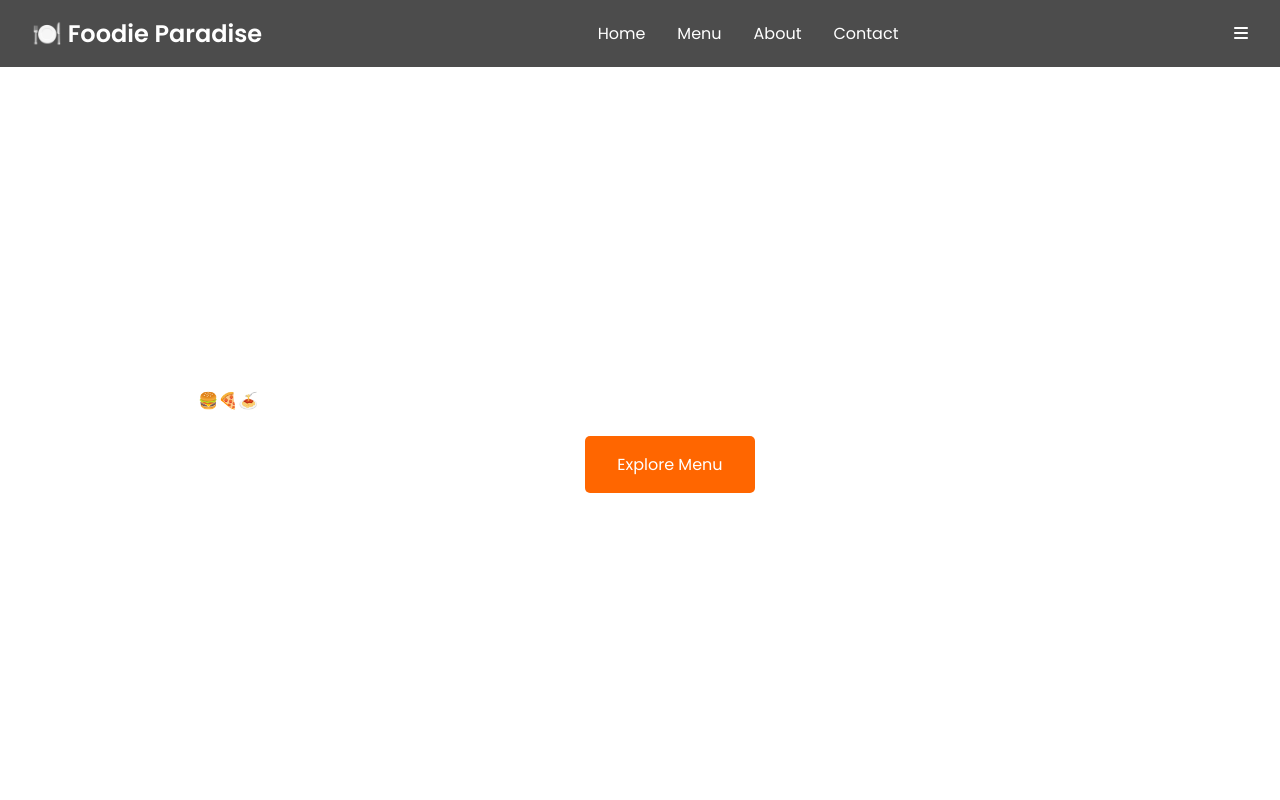
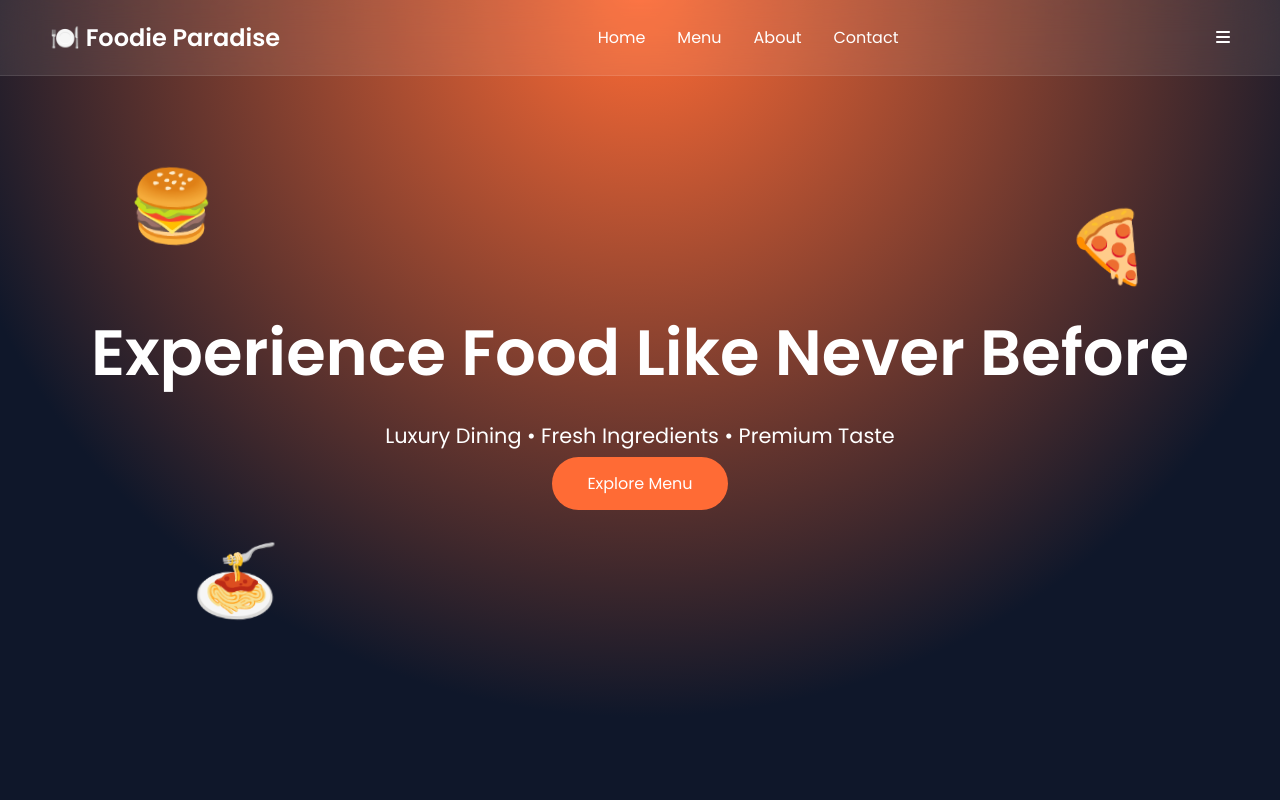
Before and after one commit to mamta1230/landing-page, a plain HTML site: page foodie/index.html in a window 1280 px wide. Shown: the top 800 px of the page. Drawn offline with Linux system fonts and the light colour scheme.

Commit message:
Update style.css

```diff
--- a/foodie/style.css
+++ b/foodie/style.css
@@ -10,27 +10,31 @@
 }
 
 /* Fixed Background Image */
-body {
-    background: url('images/food-bg.jpg') no-repeat center center fixed;
-    background-size: cover;
-    color: white;
-    text-align: center;
+body{
+    margin:0;
+    font-family:'Poppins',sans-serif;
+    background:#0f172a;
+    color:white;
+    overflow-x:hidden;
 }
+/* Navbar Styles */
+.navbar{
+    position:fixed;
+    top:0;
+    width:100%;
+    display:flex;
+    justify-content:space-between;
+    align-items:center;
+    padding:20px 50px;
 
-/* Navbar Styles */
-.navbar {
-    display: flex;
-    justify-content: space-between;
-    align-items: center;
-    padding: 1rem 2rem;
-    background: rgba(0, 0, 0, 0.7);
-    position: fixed;
-    width: 100%;
-    top: 0;
-    left: 0;
-    z-index: 100;
+    backdrop-filter:blur(20px);
+
+    background:rgba(255,255,255,0.08);
+
+    border-bottom:1px solid rgba(255,255,255,0.1);
+
+    z-index:1000;
 }
-
 .logo {
     font-size: 1.5rem;
     font-weight: bold;
@@ -57,42 +61,70 @@ body {
 }
 
 /* Hero Section */
-.hero {
-    height: 100vh;
-    display: flex;
-    align-items: center;
-    justify-content: center;
-    text-align: center;
-    padding: 0 2rem;
+.hero{
+    height:100vh;
+
+    display:flex;
+    justify-content:center;
+    align-items:center;
+
+    text-align:center;
+
+    position:relative;
+
+    background:
+    radial-gradient(circle at top,
+    #ff6b35,
+    #0f172a 70%);
 }
 
-.hero-text {
-    background: rgba(0, 0, 0, 0.6);
-    padding: 2rem;
-    border-radius: 10px;
+.hero h1{
+    font-size:4rem;
+    font-weight:800;
 }
 
-.hero h1 {
-    font-size: 3rem;
-    margin-bottom: 1rem;
+.hero p{
+    font-size:1.3rem;
+    margin:20px 0;
 }
 
-.btn {
-    display: inline-block;
-    margin-top: 1rem;
-    padding: 1rem 2rem;
-    background: #ff6600;
-    color: white;
-    font-size: 1rem;
-    text-decoration: none;
-    border-radius: 5px;
-    transition: 0.3s;
+
+.btn{
+    padding:15px 35px;
+
+    border-radius:40px;
+
+    background:#ff6b35;
+
+    text-decoration:none;
+
+    color:white;
+
+    transition:.4s;
 }
 
-.btn:hover {
-    background: #cc5500;
+.floating-food{
+    position:absolute;
+
+    font-size:70px;
+
+    animation:float 6s infinite ease-in-out;
 }
 
+.burger{
+    top:20%;
+    left:10%;
+}
+
+.pizza{
+    right:10%;
+    top:25%;
+}
+
+.pasta{
+    bottom:20%;
+    left:15%;
+}
 /* Section Styles */
 .section {
     padding: 4rem 2rem;
@@ -127,6 +159,93 @@ h2 {
     width: 150px;
     border-radius: 10px;
 }
+@keyframes float{
+
+    0%,100%{
+        transform:
+        translateY(0)
+        rotate(0deg);
+    }
+
+    50%{
+        transform:
+        translateY(-30px)
+        rotate(10deg);
+    }
+
+}
+
+.menu-container{
+
+    display:flex;
+
+    justify-content:center;
+
+    gap:40px;
+
+    flex-wrap:wrap;
+
+    perspective:1200px;
+}
+.menu-card{
+
+    width:300px;
+
+    padding:20px;
+
+    border-radius:25px;
+
+    background:rgba(255,255,255,.05);
+
+    backdrop-filter:blur(20px);
+
+    transform-style:preserve-3d;
+
+    transition:.5s;
+
+    box-shadow:
+    0 20px 40px rgba(0,0,0,.3);
+}
+.menu-card:hover{
+
+    transform:
+    rotateY(15deg)
+    rotateX(10deg)
+    translateY(-20px)
+    scale(1.05);
+
+}
+.featured{
+
+    transform:
+    translateY(-50px)
+    scale(1.1);
+
+}
+.menu-card:hover img{
+
+    transform:
+    translateZ(40px)
+    scale(1.1);
+
+}
+.menu-card{
+
+    opacity:0;
+
+    animation:flyIn 1s forwards;
+}
+.menu-card:nth-child(1){
+    animation-delay:.2s;
+}
+
+.menu-card:nth-child(2){
+    animation-delay:.5s;
+}
+
+.menu-card:nth-child(3){
+    animation-delay:.8s;
+}
 
 /* Responsive Design */
 @media (max-width: 768px) {
```
